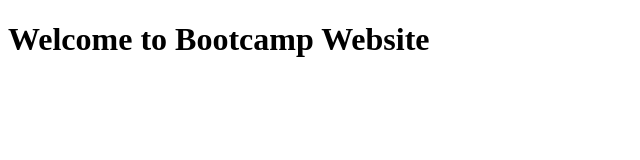
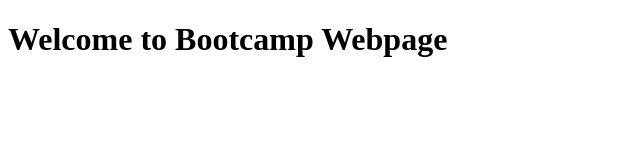
Before and after one commit to kbakhtiar/Bootcamp2020, a plain HTML site: page index.html in a window 1280 px wide. Shown: the full height of the page, 0-640 px from the left. Drawn offline with Linux system fonts and the light colour scheme.

Commit message:
Update index.html

```diff
--- a/index.html
+++ b/index.html
@@ -3,11 +3,11 @@
 <head>
     <meta charset="UTF-8">
     <meta name="viewport" content="width=device-width, initial-scale=1.0">
-    <title>BOOT CAMP WEBSITE</title>
+    <title>Boot CAMP PAGE</title>
 </head>
 <body>
     <DIV>
-        <h1>Welcome to Bootcamp Website</h1>
+        <h1>Welcome to Bootcamp Webpage</h1>
     </DIV>
 </body>
 </html>
```
